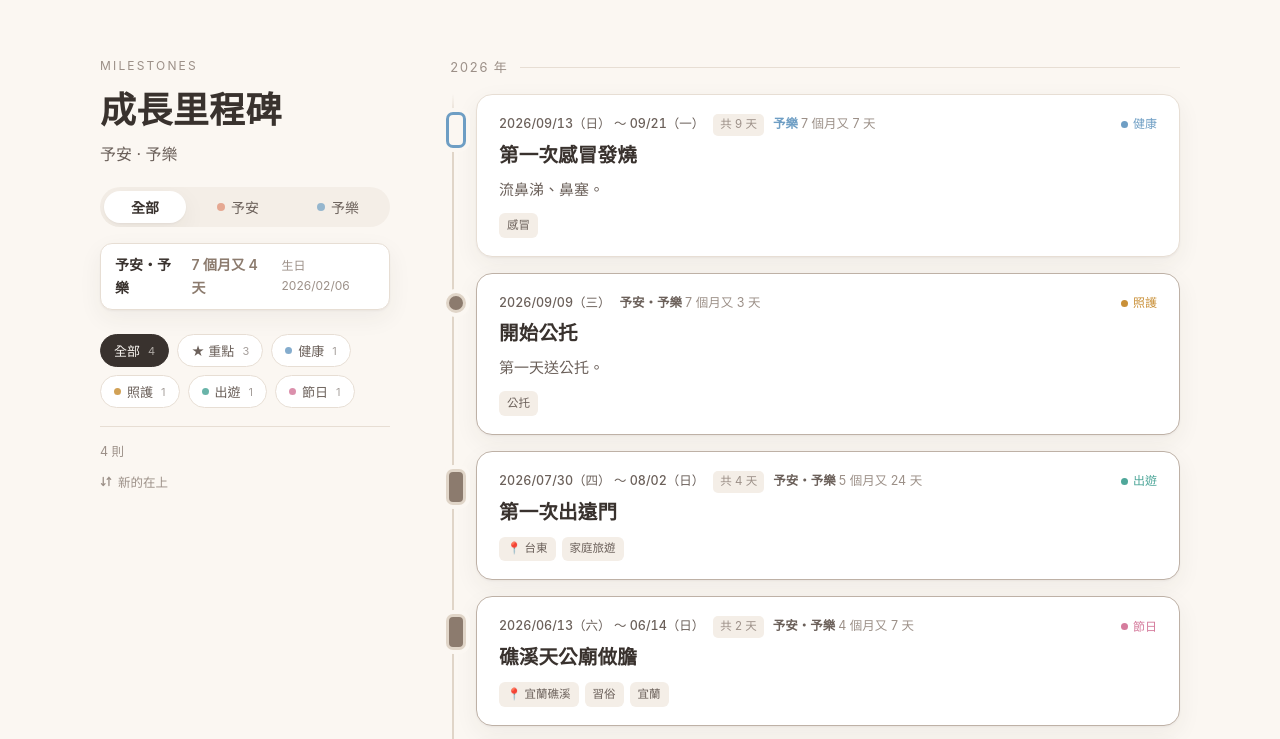
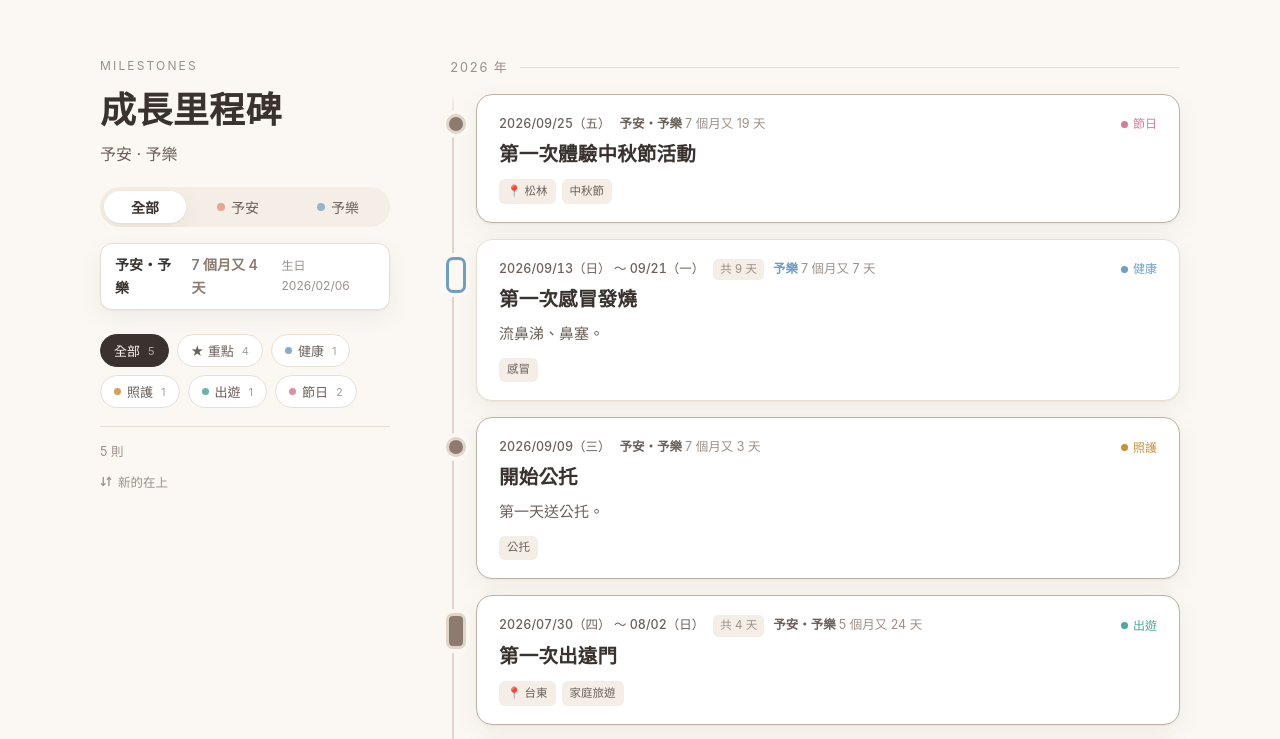
Before and after one commit to tobedesigner/baby-tracker, a React (Vite) app: page / in a window 1280 px wide. Shown: the top 739 px of the page. Built offline with nearby package versions, Linux system fonts and the light colour scheme.

Commit message:
2026-09-25 第一次體驗中秋節活動
Co-Authored-By: Claude Opus 5 (1M context) <noreply@anthropic.com>

```diff
--- a/src/data/milestones.ts
+++ b/src/data/milestones.ts
@@ -37,6 +37,15 @@ import type { MilestoneInput } from "../types";
    ------------------------------------------------------------------ */
 
 export const MILESTONES: MilestoneInput[] = [
+  {
+    date: "2026-09-25",
+    title: "第一次體驗中秋節活動",
+    who: ["uwa", "una"],
+    category: "holiday",
+    place: "松林",
+    tags: ["中秋節"],
+    highlight: true,
+  },
   {
     date: "2026-09-13",
     endDate: "2026-09-21",
```
